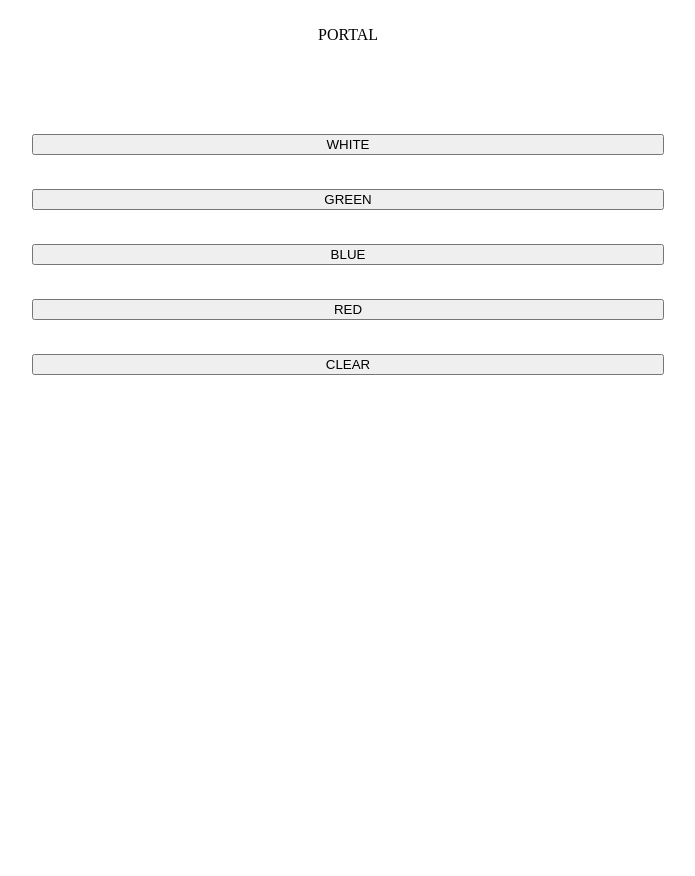
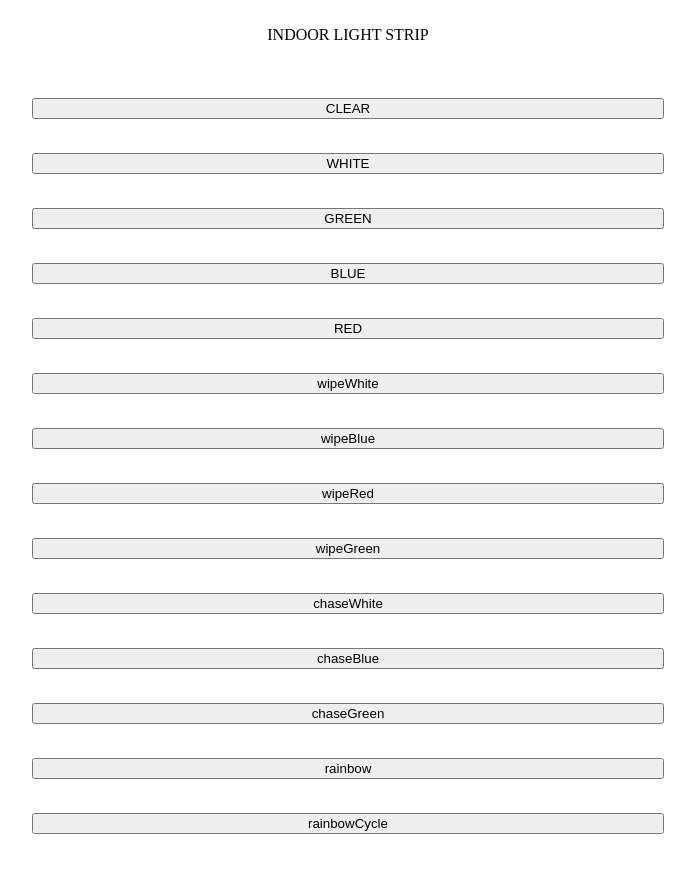
Before and after one commit to Vizzyy/Lights, a Flask app: template templates/home.html in a window 1280 px wide. Shown: the whole page, without its empty margins (292-987 px from the left). Before the commit the page ends 375 px from the top, so only its background shows below. Run offline with Flask 2, Linux system fonts and the light colour scheme; the template is opened without the code that fills it, so the values that code supplies are empty; parts of the project's set-up code (start-up, migrations or seed data) failed here and were passed over.

Commit message:
Web server

```diff
--- a/templates/home.html
+++ b/templates/home.html
@@ -8,9 +8,12 @@
     <div>
         <br>
         <div>
-            PORTAL
+            INDOOR LIGHT STRIP
             <div id="lightStatus1"></div>
-            <br><br><br><br>
+            <br><br>
+            <form action="/arrange/clear" target="dummyframe">
+                <br><input type="submit" value="CLEAR" height="70" style="width: 50%;">
+            </form>
             <form action="/arrange/white" target="dummyframe">
                 <br><input type="submit" value="WHITE" height="70" style="width: 50%;">
             </form>
@@ -23,8 +26,32 @@
             <form action="/arrange/red" target="dummyframe">
                 <br><input type="submit" value="RED" height="70" style="width: 50%;">
             </form>
-            <form action="/arrange/clear" target="dummyframe">
-                <br><input type="submit" value="CLEAR" height="70" style="width: 50%;">
+            <form action="/arrange/wipeWhite" target="dummyframe">
+                <br><input type="submit" value="wipeWhite" height="70" style="width: 50%;">
+            </form>
+            <form action="/arrange/wipeBlue" target="dummyframe">
+                <br><input type="submit" value="wipeBlue" height="70" style="width: 50%;">
+            </form>
+            <form action="/arrange/wipeRed" target="dummyframe">
+                <br><input type="submit" value="wipeRed" height="70" style="width: 50%;">
+            </form>
+            <form action="/arrange/wipeGreen" target="dummyframe">
+                <br><input type="submit" value="wipeGreen" height="70" style="width: 50%;">
+            </form>
+            <form action="/arrange/chaseWhite" target="dummyframe">
+                <br><input type="submit" value="chaseWhite" height="70" style="width: 50%;">
+            </form>
+            <form action="/arrange/chaseBlue" target="dummyframe">
+                <br><input type="submit" value="chaseBlue" height="70" style="width: 50%;">
+            </form>
+            <form action="/arrange/chaseGreen" target="dummyframe">
+                <br><input type="submit" value="chaseGreen" height="70" style="width: 50%;">
+            </form>
+            <form action="/arrange/rainbow" target="dummyframe">
+                <br><input type="submit" value="rainbow" height="70" style="width: 50%;">
+            </form>
+            <form action="/arrange/rainbowCycle" target="dummyframe">
+                <br><input type="submit" value="rainbowCycle" height="70" style="width: 50%;">
             </form>
         </div>
     </div>
```
